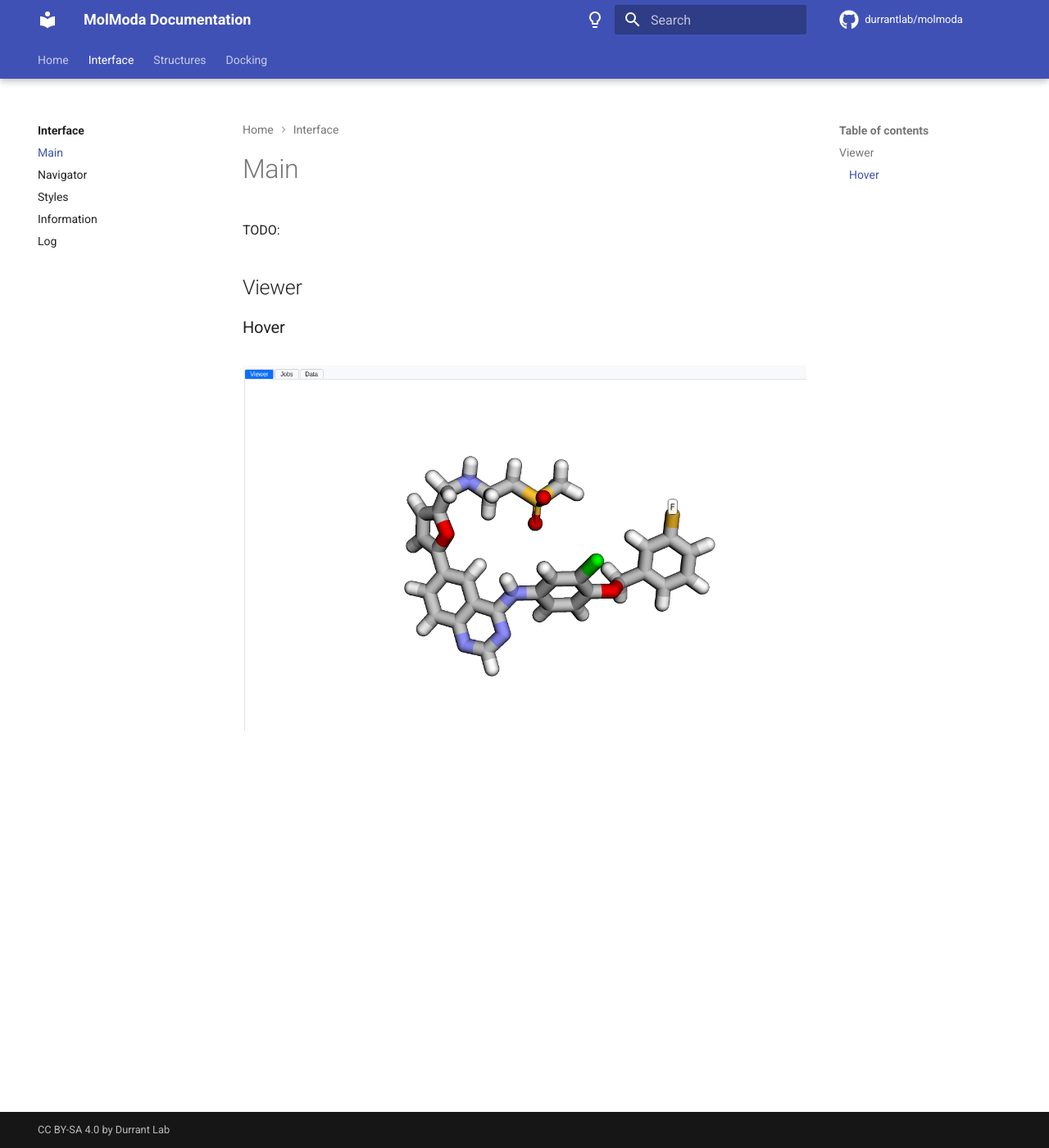
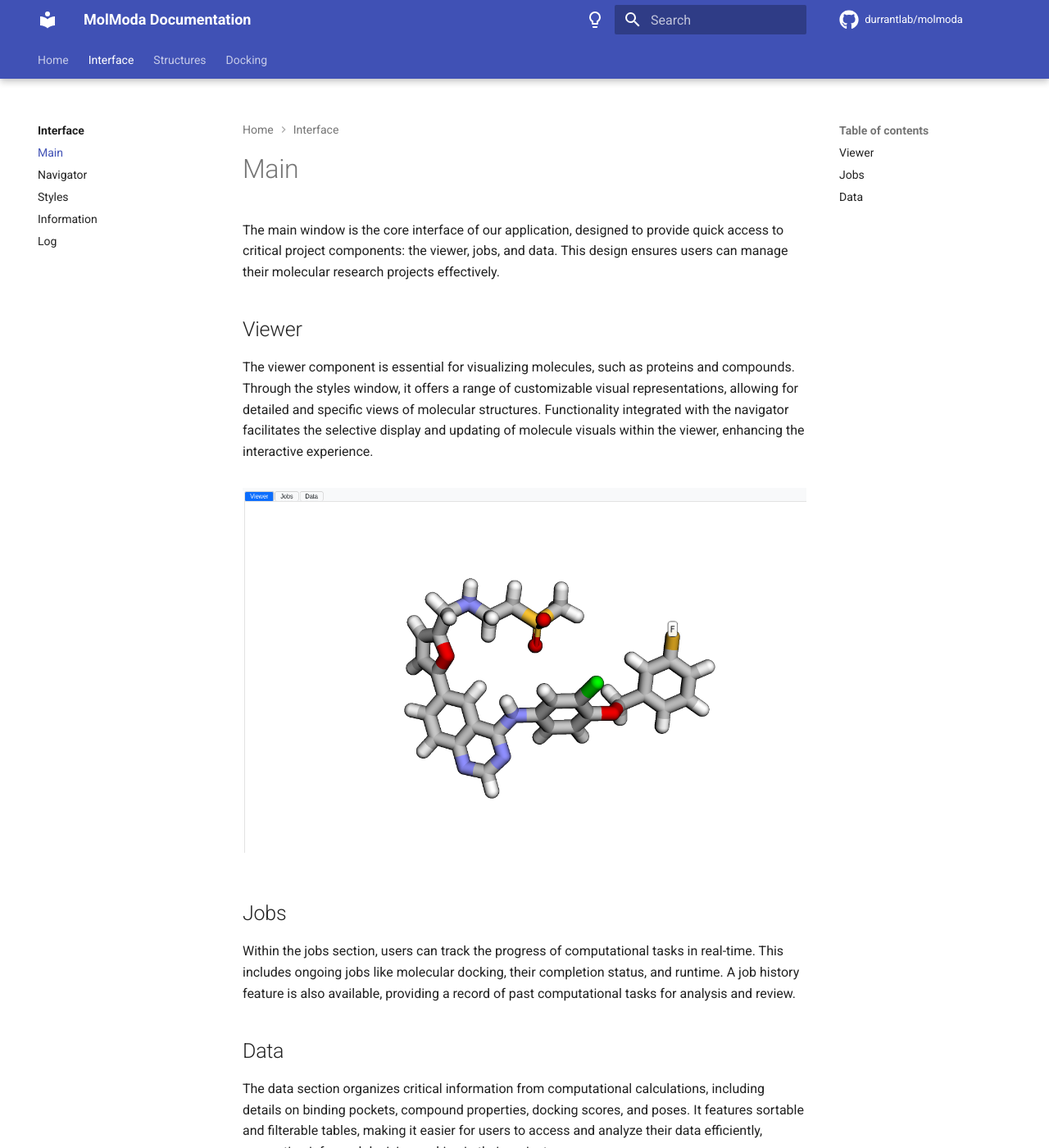
Before and after one commit to durrantlab/molmoda-docs, an MkDocs documentation site: the page built from docs/interface/main/index.md, in a window 1280 px wide and 1400 px high. Shown: the whole window at 82% size. Built offline with MkDocs 1.6.1 and Material for MkDocs 9.7.7, drawn with Linux system fonts in a browser that asks for light colours; comment, search, counter and statistics services are not loaded; some of the changed text lies outside the part shown.

Commit message:
Add main window description

```diff
--- a/docs/interface/main/index.md
+++ b/docs/interface/main/index.md
@@ -1,11 +1,25 @@
 # Main
 
-TODO:
+The main window is the core interface of our application, designed to provide quick access to critical project components: the viewer, jobs, and data.
+This design ensures users can manage their molecular research projects effectively.
 
 ## Viewer
 
-### Hover
+The viewer component is essential for visualizing molecules, such as proteins and compounds.
+Through the styles window, it offers a range of customizable visual representations, allowing for detailed and specific views of molecular structures.
+Functionality integrated with the navigator facilitates the selective display and updating of molecule visuals within the viewer, enhancing the interactive experience.
 
 <figure markdown>
 ![](/img/interface/lapatinib-hover-atom.png){ alight=left height=300 }
 </figure>
+
+## Jobs
+
+Within the jobs section, users can track the progress of computational tasks in real-time.
+This includes ongoing jobs like molecular docking, their completion status, and runtime.
+A job history feature is also available, providing a record of past computational tasks for analysis and review.
+
+## Data
+
+The data section organizes critical information from computational calculations, including details on binding pockets, compound properties, docking scores, and poses.
+It features sortable and filterable tables, making it easier for users to access and analyze their data efficiently, supporting informed decision-making in their projects.
```
